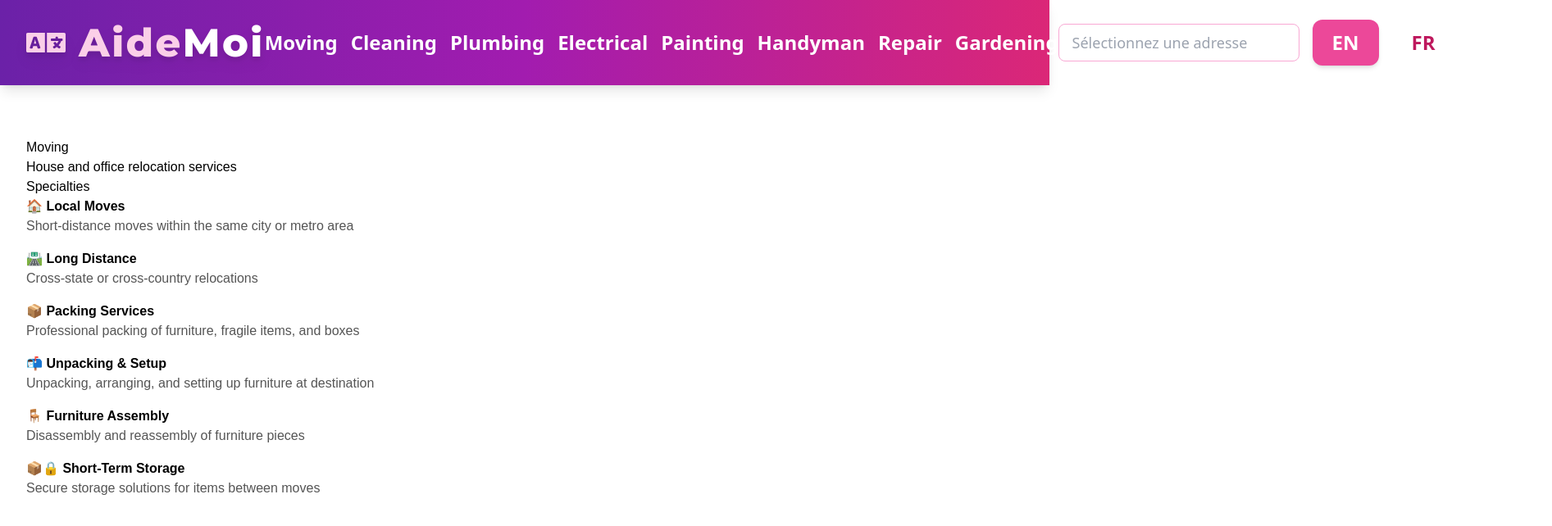
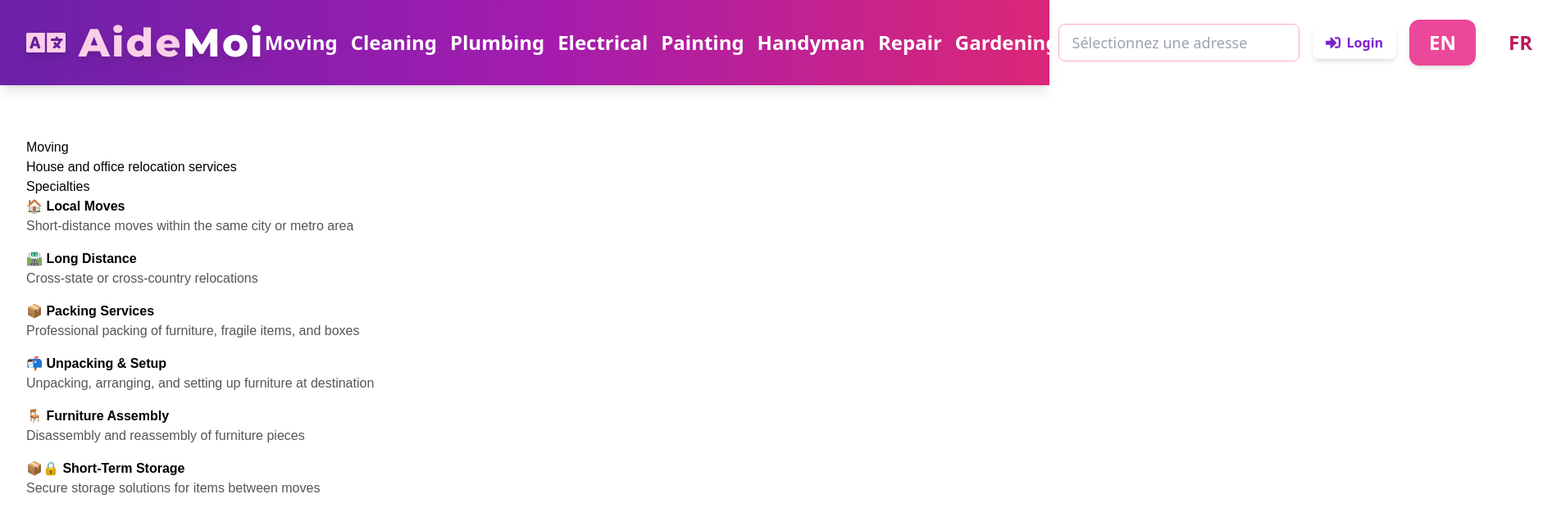
Before and after one commit to ArfOz/aidemoi, a Next.js app: page /en/moving in a window 1280 px wide. Shown: the top 642 px of the page at 82% size, 1893 px wide, since content can reach past the window. Built offline with nearby package versions, Linux system fonts and the light colour scheme.

Commit message:
feat: enhance Navbar with authentication buttons and update localization for login and register

```diff
--- a/app/[locale]/components/Navbar.tsx
+++ b/app/[locale]/components/Navbar.tsx
@@ -2,7 +2,7 @@
 
 import { locales } from "@/i18n/routing"
 import { useRouter, usePathname, useParams } from "next/navigation"
-import { FaLanguage } from "react-icons/fa"
+import { FaLanguage, FaSignInAlt } from "react-icons/fa"
 import Link from "next/link"
 import { useTranslations } from "next-intl"
 import React from "react"
@@ -49,10 +49,24 @@ const Navbar: React.FC<{ lang: string }> = ({ lang: currentLang }) => {
           </Link>
         ))}
       </div>
-      {/* Right side: Address select and Language buttons */}
+      {/* Right side: Address select, Auth buttons, and Language buttons */}
       <div className="flex gap-4 items-center">
         {/* Address Autocomplete Bar */}
         <PostalCodes />
+
+        {/* Authentication buttons */}
+        <div className="flex gap-2 items-center">
+          {/* Login Button */}
+          <Link
+            href={`/${locale}/login`}
+            className="flex items-center gap-2 px-4 py-2 bg-white text-purple-700 rounded-lg font-semibold hover:bg-purple-100 transition-colors duration-200 shadow-md"
+            title={t("auth.login")}
+          >
+            <FaSignInAlt className="text-lg" />
+            <span className="hidden sm:inline">{t("auth.login")}</span>
+          </Link>
+        </div>
+
         {/* Language buttons */}
         {locales.map((lang) => (
           <button
--- a/messages/de.json
+++ b/messages/de.json
@@ -23,5 +23,9 @@
       "description": "Small tasks and installations",
       "icon": "🔧"
     }
+  },
+  "auth": {
+    "login": "Anmelden",
+    "register": "Registrieren"
   }
 }
--- a/messages/en.json
+++ b/messages/en.json
@@ -233,5 +233,9 @@
         }
       }
     }
-  ]
+  ],
+  "auth": {
+    "login": "Login",
+    "register": "Register"
+  }
 }
--- a/messages/fr.json
+++ b/messages/fr.json
@@ -233,5 +233,9 @@
         }
       }
     }
-  ]
+  ],
+  "auth": {
+    "login": "Connexion",
+    "register": "S'inscrire"
+  }
 }
--- a/messages/it.json
+++ b/messages/it.json
@@ -23,5 +23,9 @@
       "description": "Small tasks and installations",
       "icon": "🔧"
     }
+  },
+  "auth": {
+    "login": "Accedi",
+    "register": "Registrati"
   }
 }
--- a/messages/tr.json
+++ b/messages/tr.json
@@ -23,5 +23,9 @@
       "description": "Small tasks and installations",
       "icon": "🔧"
     }
+  },
+  "auth": {
+    "login": "Giriş Yap",
+    "register": "Kayıt Ol"
   }
 }
```
